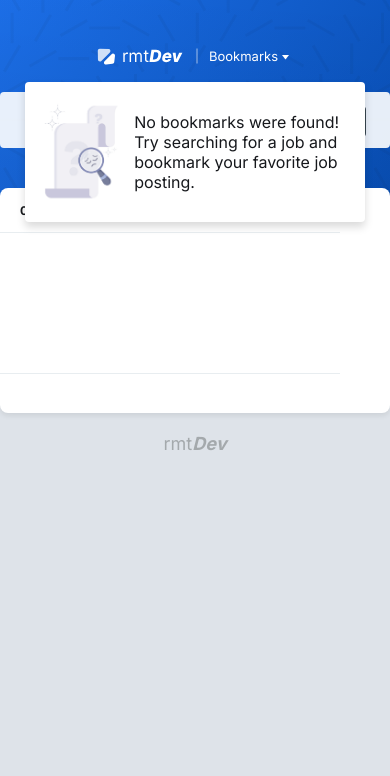
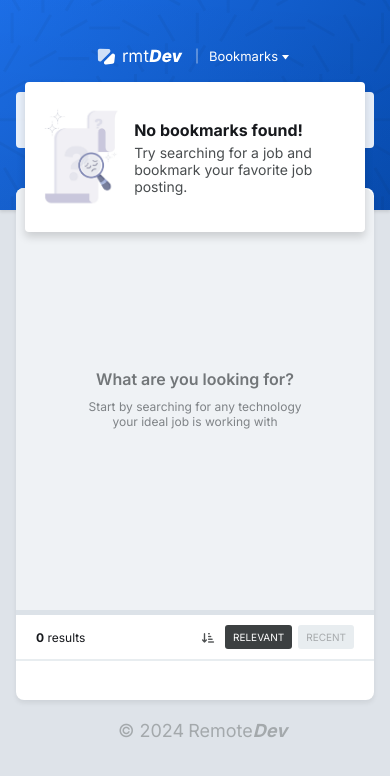
Before and after one commit to anmolshah80/rmtdev, a React (Vite) app: page / in a window 390 px wide. Both pictures are taken after a click on the button "Bookmarks". Shown: the top 776 px of the page. Built offline with nearby package versions, Linux system fonts and the light colour scheme.

Commit message:
fixes/responsiveness-for-different-device-sizes - Fix responsiveness of components for mobile, tablet and desktop devices - Add lucide-icons npm package for svg icons - Create useLocation custom hook to render a message if jobItems array is empty and jobItem is unavailable

```diff
--- a/package.json
+++ b/package.json
@@ -12,6 +12,7 @@
   "dependencies": {
     "@radix-ui/react-icons": "^1.3.1",
     "@tanstack/react-query": "^5.59.19",
+    "lucide-react": "^0.540.0",
     "react": "^18.3.1",
     "react-dom": "^18.3.1",
     "react-hot-toast": "^2.4.1"
--- a/src/components/BookmarksPopover.tsx
+++ b/src/components/BookmarksPopover.tsx
@@ -3,9 +3,10 @@ import { createPortal } from 'react-dom';
 
 import { useBookmarksContext } from '@/lib/hooks';
 
-import noDataFoundUI from '@/assets/no-data-found-ui.png';
 import Spinner from '@/components/Spinner';
 import JobList from '@/components/container/sidebar/jobList/JobList';
+
+import noDataFoundUI from '@/assets/no-data-found-ui.png';
 
 const BookmarksPopover = forwardRef<HTMLDivElement>((_, ref) => {
   const { bookmarkedJobItems, isBookmarkedJobItemsLoading } =
@@ -30,9 +31,12 @@ const BookmarksPopover = forwardRef<HTMLDivElement>((_, ref) => {
             alt="No bookmarks found"
             className="no-bookmarks-found-img"
           />
+
           <p>
-            No bookmarks were found! Try searching for a job and bookmark your
-            favorite job posting.
+            No bookmarks found!
+            <span>
+              Try searching for a job and bookmark your favorite job posting.
+            </span>
           </p>
         </div>
       </div>,
--- a/src/components/Footer.tsx
+++ b/src/components/Footer.tsx
@@ -4,7 +4,7 @@ const Footer = () => {
   return (
     <footer className="footer">
       <p className="copyright">&copy; {currentYear}</p>
-      <span>rmt</span>
+      <span>Remote</span>
       <span>Dev</span>
     </footer>
   );
--- a/src/components/container/JobItemContent.tsx
+++ b/src/components/container/JobItemContent.tsx
@@ -26,7 +26,7 @@ const JobItemContent = () => {
 
   if (isJobItemLoading)
     return (
-      <section className="job-details">
+      <section className="job-details" style={{ flex: 'auto' }}>
         <Spinner />
       </section>
     );
@@ -53,6 +53,7 @@ const JobItemContent = () => {
     reviews,
     badgeLetters,
     company,
+    daysAgo,
   } = jobItem;
 
   return (
@@ -65,18 +66,30 @@ const JobItemContent = () => {
         </a>
 
         <section className="job-info">
-          <div className="job-info__left">
-            <div className="job-info__badge">{badgeLetters}</div>
-            <div className="job-info__below-badge">
-              <time className="job-info__time">2d</time>
+          <div className="job-info__left-container">
+            <div className="job-info__left">
+              <div>
+                <div className="job-info__badge">{badgeLetters}</div>
+                <div className="job-info__below-badge">
+                  <time className="job-info__time">{daysAgo}d</time>
 
-              <BookmarkIcon jobID={id} />
+                  <BookmarkIcon jobID={id} />
+                </div>
+              </div>
+
+              <div className="job-info__left-extra-info">
+                <h2 className="second-heading">{title}</h2>
+                <p className="job-info__company">{company}</p>
+              </div>
             </div>
           </div>
 
           <div className="job-info__right">
-            <h2 className="second-heading">{title}</h2>
-            <p className="job-info__company">{company}</p>
+            <h2 className="second-heading job-info__right-content">{title}</h2>
+            <p className="job-info__company job-info__right-content">
+              {company}
+            </p>
+
             <p className="job-info__description">{description}</p>
             <div className="job-info__extras">
               <p className="job-info__extra">
@@ -132,8 +145,8 @@ const JobItemContent = () => {
         <footer className="job-details__footer">
           <p className="job-details__footer-text">
             If possible, please reference that you found the job on{' '}
-            <span className="u-bold">rmtDev</span>, we would really appreciate
-            it!
+            <span className="u-bold">Remote Dev</span>, we would really
+            appreciate it!
           </p>
         </footer>
       </div>
--- a/src/components/container/sidebar/SortingControls.tsx
+++ b/src/components/container/sidebar/SortingControls.tsx
@@ -1,7 +1,8 @@
 import { useJobItemsContext } from '@/lib/hooks';
+import { ArrowDownNarrowWide } from 'lucide-react';
 
 const SortingControls = () => {
-  const { sortBy, handleChangeSortBy } = useJobItemsContext();
+  const { sortBy, totalJobItems, handleChangeSortBy } = useJobItemsContext();
 
   const relevantButtonClassName = `sorting__button sorting__button--relevant ${
     sortBy === 'relevant' ? 'sorting__button--active' : ''
@@ -18,6 +19,7 @@ const SortingControls = () => {
       <button
         className={relevantButtonClassName}
         onClick={() => handleChangeSortBy('relevant')}
+        disabled={totalJobItems === 0}
       >
         Relevant
       </button>
@@ -25,6 +27,7 @@ const SortingControls = () => {
       <button
         className={recentButtonClassName}
         onClick={() => handleChangeSortBy('recent')}
+        disabled={totalJobItems === 0}
       >
         Recent
       </button>
--- a/src/components/container/sidebar/jobList/JobList.tsx
+++ b/src/components/container/sidebar/jobList/JobList.tsx
@@ -1,7 +1,7 @@
 import JobListItem from '@/components/container/sidebar/jobList/JobListItem';
 import Spinner from '@/components/Spinner';
 
-import { useActiveJobIdContext } from '@/lib/hooks';
+import { useActiveJobIdContext, useLocationHash } from '@/lib/hooks';
 import { TJobItem } from '@/lib/types';
 
 type JobListProps = {
@@ -11,6 +11,10 @@ type JobListProps = {
 };
 
 const JobList = ({ jobItems, loading, errorMessage }: JobListProps) => {
+  const { isUrlHashEmpty } = useLocationHash();
+
+  const { activeJobId } = useActiveJobIdContext();
+
   if (loading) {
     return (
       <ul className="job-list">
@@ -27,7 +31,14 @@ const JobList = ({ jobItems, loading, errorMessage }: JobListProps) => {
     );
   }
 
-  const { activeJobId } = useActiveJobIdContext();
+  if (jobItems.length === 0 && isUrlHashEmpty) return null;
+
+  if (jobItems.length === 0)
+    return (
+      <p className="job-items-empty">
+        Try searching for any technology your ideal job is working with
+      </p>
+    );
 
   return (
     <ul className="job-list">
--- a/src/components/header/SearchForm.tsx
+++ b/src/components/header/SearchForm.tsx
@@ -1,4 +1,7 @@
 import { forwardRef, useEffect, useRef, useState } from 'react';
+import { Loader, Search } from 'lucide-react';
+
+import { useJobItemsContext } from '@/lib/hooks';
 
 type SearchFormProps = {
   searchText: string;
@@ -14,6 +17,8 @@ const SearchForm = forwardRef<HTMLInputElement, SearchFormProps>(
     const slashKeyCounterRef = useRef(0);
 
     const [slashKeyClassName, setSlashKeyClassName] = useState('slash-key');
+
+    const { loading } = useJobItemsContext();
 
     useEffect(() => {
       const focusSearchFieldOnHotkeyPress = (event: KeyboardEvent) => {
@@ -45,7 +50,6 @@ const SearchForm = forwardRef<HTMLInputElement, SearchFormProps>(
 
     return (
       <form
-        action="#"
         className="search"
         onSubmit={(event) => {
           event.preventDefault();
@@ -55,7 +59,7 @@ const SearchForm = forwardRef<HTMLInputElement, SearchFormProps>(
           spellCheck="false"
           type="text"
           required
-          placeholder="Find remote developer jobs..."
+          placeholder="Find remote dev jobs..."
           className="search-input"
           value={searchText}
           onChange={(event) => handleChangeSearchText(event.target.value)}
@@ -70,7 +74,11 @@ const SearchForm = forwardRef<HTMLInputElement, SearchFormProps>(
         />
 
         <button type="submit">
-          <i className="fa-solid fa-magnifying-glass"></i>
+          {loading ? (
+            <Loader width={20} height={20} className="search-spinner-icon" />
+          ) : (
+            <Search width={20} height={20} />
+          )}
         </button>
 
         <span className={slashKeyClassName} title="Type / to start searching">
--- a/src/contexts/JobItemsContextProvider.tsx
+++ b/src/contexts/JobItemsContextProvider.tsx
@@ -12,6 +12,7 @@ type TJobItemsContext = {
   currentPage: number;
   totalNumberOfPages: number;
   sortBy: TSortBy;
+  debouncedSearchText: string;
   handleChangePage: (direction: TPageDirection) => void;
   handleChangeSortBy: (newSortBy: TSortBy) => void;
 };
@@ -79,6 +80,7 @@ const JobItemsContextProvider = ({
       currentPage,
       totalNumberOfPages,
       sortBy,
+      debouncedSearchText,
       handleChangePage,
       handleChangeSortBy,
     }),
@@ -90,6 +92,7 @@ const JobItemsContextProvider = ({
       currentPage,
       totalNumberOfPages,
       sortBy,
+      debouncedSearchText,
       handleChangePage,
       handleChangeSortBy,
     ],
--- a/src/index.css
+++ b/src/index.css
@@ -60,6 +60,22 @@ input {
   }
 }
 
+@keyframes pulse-spin {
+  0% {
+    transform: rotate(0deg);
+    animation-timing-function: cubic-bezier(0.55, 0.055, 0.675, 0.19);
+  }
+
+  50% {
+    transform: rotate(180deg);
+    animation-timing-function: cubic-bezier(0.215, 0.61, 0.355, 1);
+  }
+
+  100% {
+    transform: rotate(360deg);
+  }
+}
+
 /* BASE */
 body {
   background-color: #dee3e9;
@@ -99,7 +115,7 @@ body::-webkit-scrollbar {
 }
 
 .fourth-heading {
-  font-size: 16px;
+  font-size: 1rem;
   font-weight: 600;
   text-transform: capitalize;
 }
@@ -158,7 +174,7 @@ body::-webkit-scrollbar {
   padding-top: 12px;
   position: relative;
   justify-content: center;
-  padding-top: 40px;
+  padding-top: 2.5rem;
 
   animation: intro 0.3s;
 }
@@ -180,14 +196,14 @@ body::-webkit-scrollbar {
   display: inline-block;
   height: 13px;
   width: 2px;
-  margin-right: 8px;
+  margin-right: 0.5rem;
   background-color: rgba(255, 255, 255, 0.25);
   transform: translateY(3px);
 }
 
 /* LOGO */
 .logo {
-  margin-left: -8px;
+  margin-left: -0.5rem;
   user-select: none;
 }
 
@@ -245,11 +261,13 @@ body::-webkit-scrollbar {
 .job-list {
   background-color: #fff;
   position: relative;
-  min-height: 140px;
+  min-height: 35dvh;
+  height: 300px;
   flex: 1;
   display: flex;
   flex-direction: column;
 
+  overflow-y: scroll;
   scrollbar-color: #cacdd0 #ffffff; /* Firefox */
   scrollbar-width: thin; /* Firefox */
 }
@@ -280,20 +298,16 @@ body::-webkit-scrollbar {
 }
 
 .bookmarks-popover {
-  /* visibility: hidden; */
-  /* opacity: 0; */
   background-color: #fff;
-  min-height: 76px;
+  /* min-height: calc(340px - 2rem); */
   min-width: 340px;
-  width: 340px;
   border-radius: 4px;
   overflow: hidden;
   z-index: 10;
-  box-shadow: 0 5px 8px rgba(0, 0, 0, 0.15);
+  box-shadow: 0 5px 0.5rem rgba(0, 0, 0, 0.15);
   transform: translateX(-50%);
   transform-origin: left;
   transition: all 0.2s;
-  /* pointer-events: none; */
 
   position: fixed;
   left: 50%;
@@ -301,19 +315,16 @@ body::-webkit-scrollbar {
 }
 
 .job-list--bookmarks {
-  /* visibility: hidden; */
-  /* opacity: 0; */
   min-height: 76px;
   min-width: 340px;
   width: 340px;
   border-radius: 4px;
   overflow: hidden;
   z-index: 10;
-  box-shadow: 0 5px 8px rgba(0, 0, 0, 0.15);
+  box-shadow: 0 5px 0.5rem rgba(0, 0, 0, 0.15);
   transform: translateX(-50%);
   transform-origin: left;
   transition: all 0.2s;
-  /* pointer-events: none; */
 
   position: fixed;
   left: 50%;
@@ -347,7 +358,6 @@ body::-webkit-scrollbar {
   cursor: pointer;
   transition: background-color 0.2s;
   background-color: #fff;
-  /* flex: 1; */
   height: 76px;
 }
 
@@ -373,8 +383,7 @@ body::-webkit-scrollbar {
 .job-item__badge {
   font-size: 13px;
   height: 46px;
-  width: 38px;
-  /* background-color: #8dd335; */
+  width: 2.375rem;
   background-color: #dee3e9;
   border-radius: 5px;
   display: flex;
@@ -384,24 +393,8 @@ body::-webkit-scrollbar {
   margin-right: 13px;
 }
 
-/* .job-item:nth-child(4n + 2) .job-item__badge {
-  background-color: #3d87f1;
-}
-
-.job-item:nth-child(4n + 3) .job-item__badge {
-  background-color: #d2d631;
-}
-
-.job-item:nth-child(4n + 4) .job-item__badge {
-  background-color: #d96a46;
-} */
-
-.job-item__middle {
-}
-
 .job-item__company {
   font-size: 13px;
-  /* margin-bottom: 2px; */
   font-style: italic;
 }
 
@@ -486,13 +479,17 @@ body::-webkit-scrollbar {
 .search > button {
   cursor: pointer;
   position: absolute;
-  top: 18px;
+  top: 1.125rem;
   left: 25px;
 }
 
-.search > button > i {
+.search > button > svg {
   transition: all 0.2s;
   color: rgba(0, 0, 0, 0.73);
+}
+
+.search-spinner-icon {
+  animation: pulse-spin 1.25s infinite;
 }
 
 .search__icon:hover,
@@ -545,11 +542,11 @@ body::-webkit-scrollbar {
   height: 616px;
   width: 976px;
   background-color: #fff;
-  border-radius: 8px;
+  border-radius: 0.5rem;
   display: flex;
   border-top-right-radius: 9px;
   box-shadow: 0 3px 5px rgba(0, 0, 0, 0.07);
-  margin-top: 40px;
+  margin-top: 2.5rem;
   animation: intro 0.3s 0.2s backwards;
 }
 
@@ -599,7 +596,7 @@ body::-webkit-scrollbar {
   font-size: 10px;
   text-transform: uppercase;
   background-color: #e8edf0;
-  padding: 6px 8px;
+  padding: 6px 0.5rem;
   border-radius: 3px;
   margin-left: 2px;
   cursor: pointer;
@@ -620,7 +617,7 @@ body::-webkit-scrollbar {
 
 /* PAGINATION */
 .pagination {
-  height: 40px;
+  height: 2.5rem;
   margin-top: auto;
   display: flex;
   align-items: center;
@@ -671,7 +668,7 @@ body::-webkit-scrollbar {
   font-weight: 500;
 }
 .pagination__icon {
-  font-size: 8px;
+  font-size: 0.5rem;
   color: #9fa6b0;
 }
 
@@ -681,14 +678,15 @@ body::-webkit-scrollbar {
   background-color: #eff2f5;
   position: relative;
   border-top-right-radius: 12px;
-  border-bottom-right-radius: 8px;
+  border-bottom-right-radius: 0.5rem;
 }
 
 .job-details__start-view {
-  position: absolute;
-  top: 50%;
-  left: 50%;
-  transform: translate(-50%, -50%);
+  display: flex;
+  flex-direction: column;
+  align-items: center;
+  justify-content: center;
+  height: 100%;
 }
 
 .job-details__start-view > p:first-child {
@@ -696,7 +694,7 @@ body::-webkit-scrollbar {
   width: 275px;
   text-align: center;
   color: #0d1114;
-  font-size: 18px;
+  font-size: clamp(1rem, 1.75vw, 2rem);
   font-weight: 600;
   margin-bottom: 10px;
 }
@@ -704,7 +702,7 @@ body::-webkit-scrollbar {
 .job-details__start-view > p:nth-child(2) {
   opacity: 0.55;
   color: #24292d;
-  font-size: 14px;
+  font-size: clamp(0.75rem, 1.25vw, 1.5rem);
   width: 275px;
   text-align: center;
 }
@@ -720,16 +718,12 @@ body::-webkit-scrollbar {
   z-index: 0;
   top: 0;
   object-fit: cover;
-  border-top-right-radius: 8px;
+  border-top-right-radius: 0.5rem;
   user-select: none;
 }
 
-.job-details__other {
-}
-
 .job-details__footer {
-  margin-left: 42px;
-  margin-right: 42px;
+  margin-inline: 2.5rem;
   margin-top: 33px;
   padding-top: 13px;
   border-top: 1px solid #dce2e8;
@@ -766,7 +760,7 @@ body::-webkit-scrollbar {
 
 .apply-btn__icon {
   color: rgba(255, 255, 255, 0.65);
-  font-size: 8px;
+  font-size: 0.5rem;
   margin-left: 4px;
   margin-top: -1px;
 }
@@ -775,10 +769,11 @@ body::-webkit-scrollbar {
 .job-info {
   position: relative;
   z-index: 1;
-  margin-bottom: 40px;
+  margin-bottom: 2.5rem;
   display: flex;
-  column-gap: 16px;
+  column-gap: 1rem;
   padding-top: 120px;
+  padding-inline: 2.5rem;
 }
 
 .job-info::before {
@@ -794,15 +789,7 @@ body::-webkit-scrollbar {
     rgba(0, 0, 0, 0.15)
   );
   z-index: -1;
-  border-top-right-radius: 8px;
-}
-
-.job-info__left {
-  padding-left: 42px;
-}
-
-.job-info__right {
-  padding-right: 42px;
+  border-top-right-radius: 0.5rem;
 }
 
 .job-info__badge {
@@ -840,7 +827,7 @@ body::-webkit-scrollbar {
 .bookmark-btn svg {
   color: #d7dbe0;
   transition: all 0.2s;
-  font-size: 18px;
+  font-size: 1.125rem;
 }
 
 .bookmark-btn .filled {
@@ -855,7 +842,7 @@ body::-webkit-scrollbar {
 
 .job-info__description {
   font-size: 14px;
-  margin-top: 18px;
+  margin-top: 1.125rem;
   margin-bottom: 12px;
   line-height: 1.4;
 }
@@ -881,15 +868,14 @@ body::-webkit-scrollbar {
   justify-content: center;
   align-items: center;
   font-size: 9px;
-  margin-right: 8px;
+  margin-right: 0.5rem;
   color: #a1a8b0;
 }
 
 /* QUALIFICATIONS */
 .qualifications {
   display: flex;
-  padding-left: 42px;
-  padding-right: 42px;
+  padding-inline: 2.5rem;
   margin-bottom: 30px;
 }
 
@@ -921,8 +907,7 @@ body::-webkit-scrollbar {
 /* REVIEWS */
 .reviews {
   display: flex;
-  padding-left: 42px;
-  padding-right: 42px;
+  padding-inline: 2.5rem;
 }
 
 .reviews__sub-text {
@@ -971,7 +956,7 @@ body::-webkit-scrollbar {
   align-items: center;
   justify-content: flex-start;
   color: #a4a9ac;
-  font-size: 18px;
+  font-size: 1.125rem;
 }
 
 .footer > .copyright {
@@ -989,16 +974,13 @@ body::-webkit-scrollbar {
   border-radius: 50%;
   animation: spinner 1s infinite linear;
   left: 50%;
-  top: 18%;
+  top: 35%;
   width: 85px;
   height: 85px;
   border-top: 5px solid #e2e7e9;
   border-right: 5px solid #e2e7e9;
   border-bottom: 5px solid #e2e7e9;
   border-left: 5px solid #ccd1d3;
-}
-
-.spinner--search {
 }
 
 .spinner--job-details {
@@ -1023,7 +1005,7 @@ body::-webkit-scrollbar {
   width: 280px;
   min-height: 46px;
   border-radius: 3px;
-  box-shadow: 0 5px 8px rgba(0, 0, 0, 0.15);
+  box-shadow: 0 5px 0.5rem rgba(0, 0, 0, 0.15);
   position: absolute;
   top: 15px;
   right: 15px;
@@ -1041,7 +1023,7 @@ body::-webkit-scrollbar {
 }
 
 .error__icon {
-  font-size: 16px;
+  font-size: 1rem;
   color: rgb(123, 64, 64);
   margin-top: 2px;
 }
@@ -1098,12 +1080,38 @@ body::-webkit-scrollbar {
   justify-content: center;
   gap: 0.5rem;
   padding: 0.75rem;
-  min-height: 140px;
+  min-height: 150px;
+  width: 340px;
+}
+
+.bookmarks-container p {
+  display: flex;
+  flex-direction: column;
+  gap: 0.25rem;
+  font-weight: bold;
+}
+
+.bookmarks-container p span {
+  font-size: 14px;
+  font-weight: normal;
+  color: #494d4f;
 }
 
 .no-bookmarks-found-img {
   width: 100px;
   height: 100px;
+}
+
+.job-items-empty {
+  opacity: 0.55;
+  color: #24292d;
+  font-size: 14px;
+  height: calc(50dvh - 4rem);
+  text-align: center;
+  display: flex;
+  align-items: center;
+  justify-content: center;
+  padding: 2rem;
 }
 
 /* MEDIA QUERIES */
@@ -1113,9 +1121,30 @@ body::-webkit-scrollbar {
   }
 }
 
+@media (min-width: 1100px) {
+  .job-details__start-view > p:first-child {
+    width: 100%;
+  }
+
+  .job-details__start-view > p:nth-child(2) {
+    width: calc(100% - 8rem);
+  }
+}
+
 @media (max-width: 1179px) {
   .job-list--bookmarks {
     right: 0;
+  }
+}
+
+@media (min-width: 1010px) {
+  .job-info__right-content {
+    display: flex;
+    flex-direction: column;
+  }
+
+  .job-info__left-extra-info {
+    display: none;
   }
 }
 
@@ -1132,26 +1161,113 @@ body::-webkit-scrollbar {
   }
 
   .container {
-    flex-direction: column;
+    flex-direction: column-reverse;
     height: initial;
+    max-width: 800px;
+    border-radius: 0.5rem;
+    overflow: hidden;
+    width: calc(100% - 2rem);
+    margin-inline: auto;
+  }
+
+  .job-details {
+    height: 50dvh;
+    border-bottom: 5px solid #dce2e8;
+    border-bottom-right-radius: 0;
+  }
+
+  .job-details__container {
+    height: 50dvh;
+  }
+
+  .job-details__start-view {
+    height: 50dvh;
+  }
+
+  .job-details__start-view > p:first-child {
+    width: 200px;
+  }
+
+  .job-details__start-view > p:nth-child(2) {
+    width: 225px;
+  }
+
+  .sidebar {
     width: 100%;
-    max-width: 800px;
-    border-radius: 8px;
-    overflow: hidden;
   }
 
   .search-results {
     width: 100%;
   }
 
-  .job-details {
+  .header {
+    margin-inline: 1rem;
+  }
+
+  .footer {
+    padding-inline: 0;
+    justify-content: center;
+  }
+
+  .job-info__extras {
+    flex-wrap: wrap;
+    row-gap: 1rem;
+  }
+
+  .qualifications {
+    flex-direction: column;
+    gap: 1rem;
+    padding-inline: 1.5rem;
+  }
+
+  .qualifications__sub-text {
+    width: 100%;
+  }
+
+  .reviews {
+    flex-direction: column;
+    gap: 1rem;
+    padding-inline: 1.5rem;
+  }
+
+  .reviews__sub-text {
+    width: 100%;
+  }
+
+  .job-info {
+    flex-direction: column;
+    padding-inline: 1.5rem;
+  }
+
+  .job-info__left-container {
+    display: flex;
+  }
+
+  .job-info__left {
+    display: flex;
+    gap: 1rem;
+  }
+
+  .job-info__badge {
+    width: 100%;
+  }
+
+  .job-info__below-badge {
+    justify-content: flex-start;
+    gap: 1.75rem;
+  }
+
+  .job-details__footer {
+    margin-inline: 1.5rem;
+  }
+
+  .job-info__right-content {
     display: none;
   }
 
-  .footer {
-    max-width: 800px;
-    padding-left: 0;
-    padding-right: 0;
+  .job-info__left-extra-info {
+    display: flex;
+    flex-direction: column;
   }
 }
 
@@ -1179,7 +1295,6 @@ body::-webkit-scrollbar {
   .footer > p {
     margin-left: 15px;
     text-align: right;
-    display: none;
   }
 
   .intro {
@@ -1192,7 +1307,25 @@ body::-webkit-scrollbar {
   }
 }
 
+@media (max-width: 500px) {
+  .job-info__company {
+    color: #000000;
+  }
+
+  .job-info__extras {
+    justify-content: space-between;
+  }
+}
+
 @media (max-width: 370px) {
+  .bookmarks-popover {
+    min-width: calc(340px - 2rem);
+  }
+
+  .bookmarks-container {
+    width: calc(340px - 2rem);
+  }
+
   .job-list--bookmarks {
     width: 93vw;
     min-width: initial;
--- a/src/lib/hooks.ts
+++ b/src/lib/hooks.ts
@@ -244,6 +244,29 @@ const useJobItemsContext = () => {
   return context;
 };
 
+/**
+ *
+ * Hook to render a custom message in the `Sidebar` component if `jobItem`
+ * of type `TJobItemExpanded | undefined` is unavailable
+ */
+const useLocationHash = () => {
+  const [isUrlHashEmpty, setIsUrlHashEmpty] = useState(true);
+
+  useEffect(() => {
+    // Get the hash without the `#` symbol
+    const hash = window.location.hash.substring(1);
+
+    const isHashEmpty = hash === '';
+
+    setIsUrlHashEmpty(isHashEmpty);
+  });
+
+  return {
+    isUrlHashEmpty,
+    setIsUrlHashEmpty,
+  };
+};
+
 export {
   useSearchQuery,
   useActiveJobId,
@@ -256,4 +279,5 @@ export {
   useActiveJobIdContext,
   useSearchTextContext,
   useJobItemsContext,
+  useLocationHash,
 };
```
Also changed, not shown: 1 other file (tests, documents, lock files or other folders).
